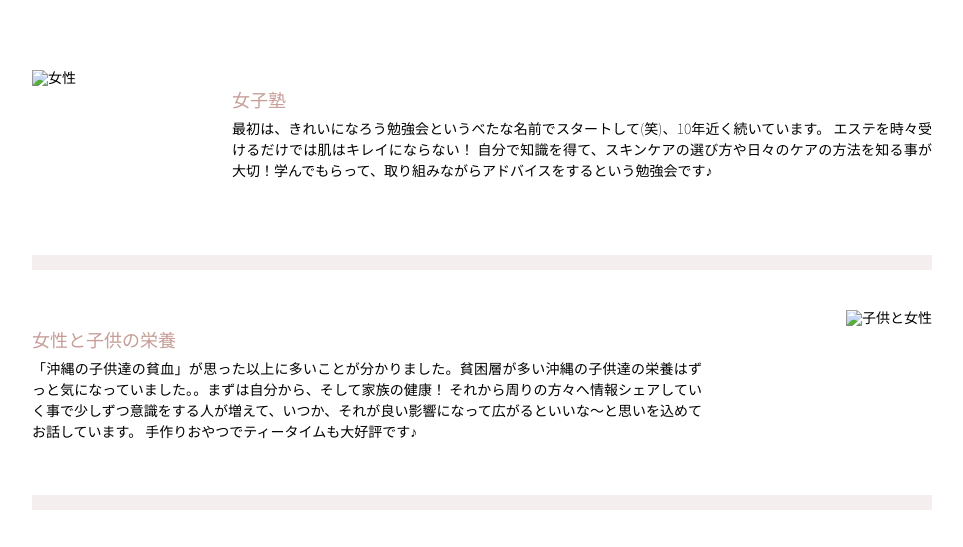
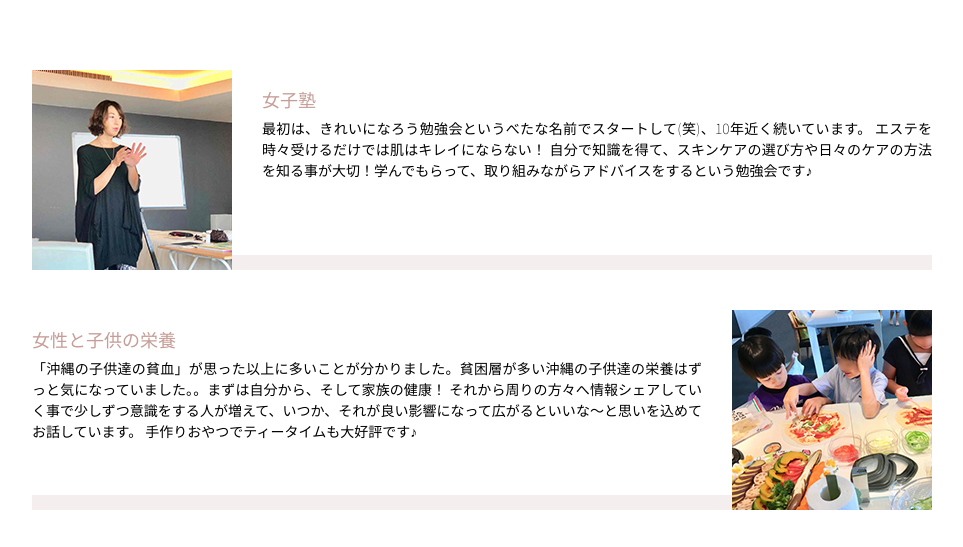
Before and after one commit to asakotomi/wellness-beauty, a plain HTML site: page katudou.html in a window 1280 px wide. Shown: the part 230-777 px from the top of the page, without its empty margins (158-1121 px from the left). Drawn offline with nearby package versions, Linux system fonts and the light colour scheme.

Commit message:
写真2つ入れ直し

```diff
--- a/katudou.html
+++ b/katudou.html
@@ -60,7 +60,7 @@
       <h2>Seminer<br>
         <span>健康に美しく生きるためのセミナー＆勉強会</span></h2>
       <section class="zyosi" data-scroll-on="0.3">
-        <figure><img src="images/katudou-image1.jpg" alt="女性"></figure>
+        <figure><img src="images/top-info1.jpg" alt="女性"></figure>
         <div class="zyosi-inner">
           <h3>女子塾</h3>
           <p>最初は、きれいになろう勉強会というべたな名前でスタートして(笑)、10年近く続いています。
@@ -69,7 +69,7 @@
         </div>
       </section>
       <section class="eiyou" data-scroll-on="0.3">
-        <figure><img src="images/katudou-image2.jpg" alt="子供と女性"></figure>
+        <figure><img src="images/top-info2.jpg" alt="子供と女性"></figure>
         <div class="eiyou-inner">
           <h3>女性と子供の栄養</h3>
           <p>「沖縄の子供達の貧血」が思った以上に多いことが分かりました。貧困層が多い沖縄の子供達の栄養はずっと気になっていました。。まずは自分から、そして家族の健康！
```
